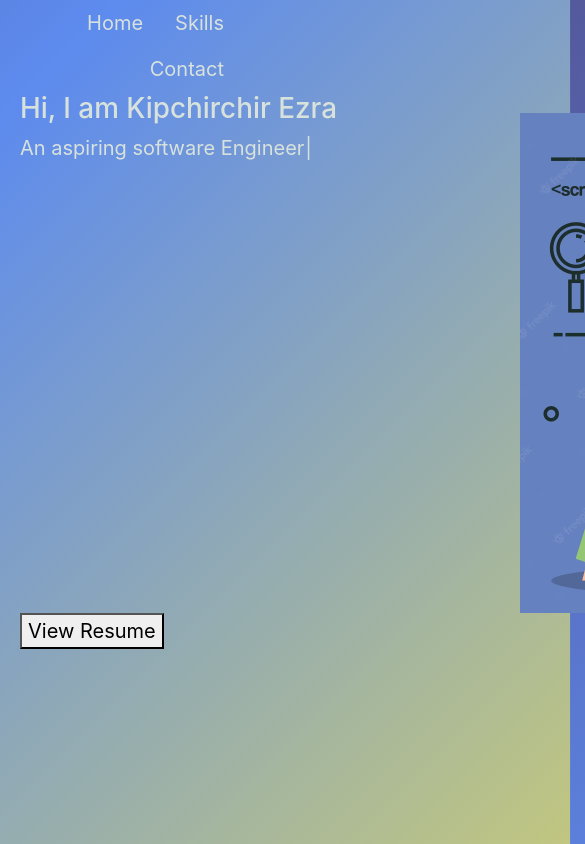
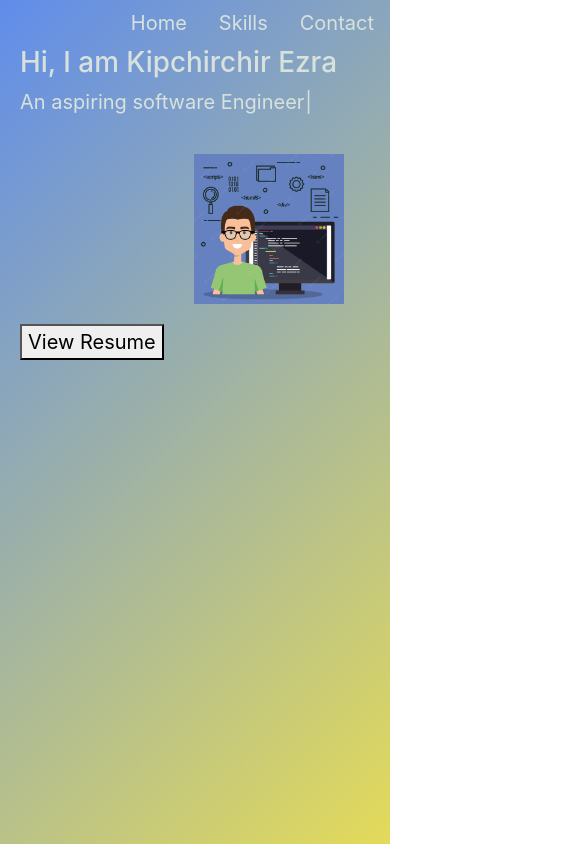
Before and after one commit to ezraa1/myweb, a React (Create React App) app: page / in a window 390 px wide. Shown: the top 844 px of the page, 585 px wide, since content can reach past the window. Built offline with nearby package versions, Linux system fonts and the light colour scheme.

Commit message:
add mobile responsiveness

```diff
--- a/src/components/Home.js
+++ b/src/components/Home.js
@@ -18,8 +18,8 @@
  }}
 />
 
-<div>
-          <img src={require('./assets/avatar.jpg')} alt='avatar' style={{width:500, marginLeft:500, height:500, marginTop:-50}}/>
+<div className="new">
+          <img src={require('./assets/avatar.jpg')} alt='avatar' />
         </div>
         <div>
             <a href="https://drive.google.com/file/d/1cy-74pe1hWIfDJspEiExi4P5dpJF7zuB/view?usp=drivesdk" target="_blank" rel="noopener noreferrer">
--- a/src/index.css
+++ b/src/index.css
@@ -81,3 +81,41 @@
   margin-left: 40%;
   margin-top: 10%;
 }
+
+.new img{
+
+  width: 400px;
+  height: auto;
+  margin-left: 45%;
+}
+/* .justify-content-end{
+  background-color: red;
+} */
+
+@media screen and (max-width: 600px) {
+  .new img{
+
+    width: 150px;
+    height: auto;
+    margin-left: 47%;
+    margin-top: 10%;
+    padding-bottom: 20px;
+  }
+
+  .justify-content-end{
+
+    margin-right: 0% !important;
+  }
+
+  form{
+    margin-left: 5%;
+  }
+  li img{
+    height: 50px;
+    padding-left: 20px;
+    padding-top: 0px;
+  }
+  h3{
+    padding-left: 6px;
+  }
+}
```
